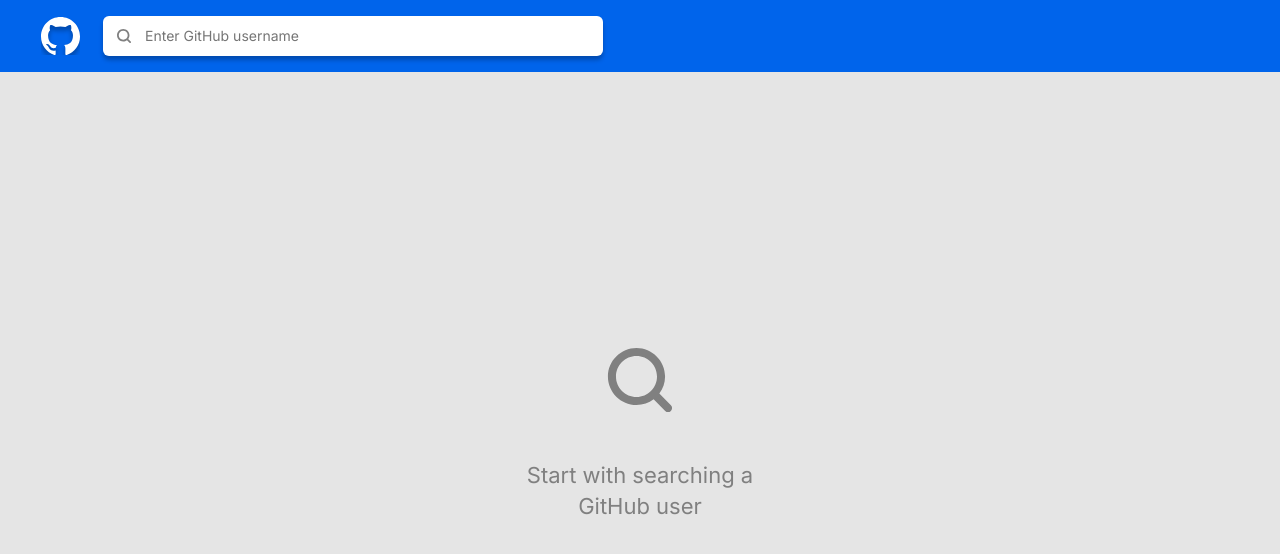
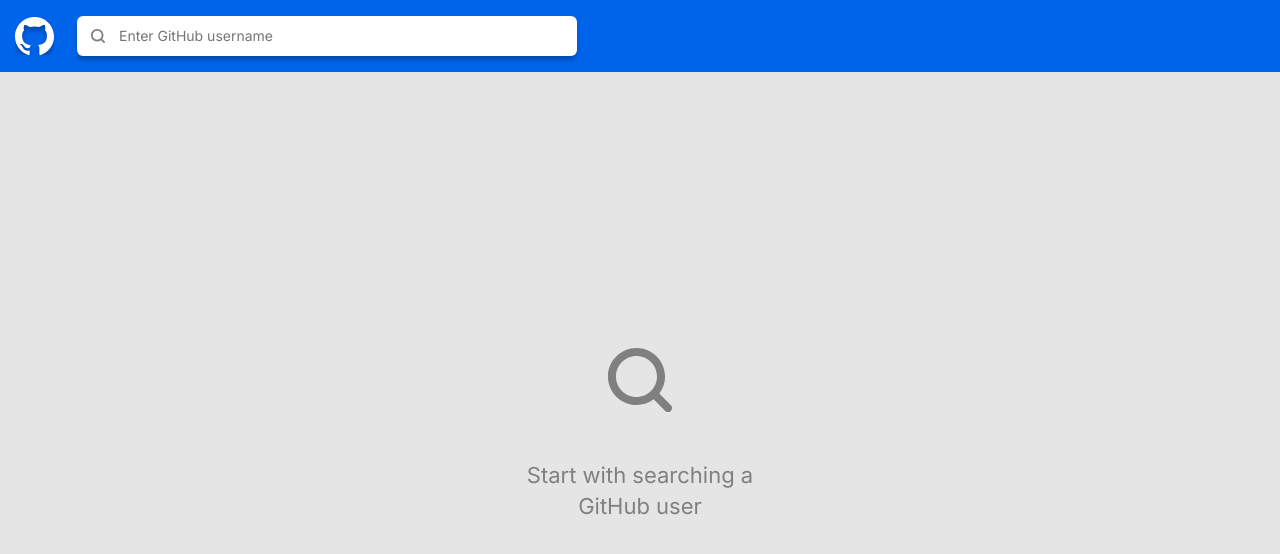
Before and after one commit to spoonya/github-searcher, a React (Create React App) app: page / in a window 1280 px wide. Shown: the top 554 px of the page. Built offline with nearby package versions, Linux system fonts and the light colour scheme.

Commit message:
fix: fetch repos

```diff
--- a/src/components/container/styles/container.js
+++ b/src/components/container/styles/container.js
@@ -4,10 +4,10 @@
   display: flex;
 
   min-height: 89vh;
-  width: 128.4rem;
+  width: 1284px;
   max-width: 100%;
   margin: 0 auto;
-  padding: 4rem 1.5rem 2.8rem;
+  padding: 4rem 15px 2.8rem;
 
   @media only screen and (max-width: 767px) {
     flex-direction: column;
--- a/src/components/header/Header.jsx
+++ b/src/components/header/Header.jsx
@@ -1,11 +1,23 @@
 import React from 'react';
 import { Link as ReactRouterLink } from 'react-router-dom';
-import { Container, GroupLeft, Form, Input, Logo, Icon } from './styles/header';
+import {
+  Container,
+  Inner,
+  GroupLeft,
+  Form,
+  Input,
+  Logo,
+  Icon,
+} from './styles/header';
 
 export default function Header(props) {
   const { children } = props;
 
-  return <Container>{children}</Container>;
+  return (
+    <Container>
+      <Inner>{children}</Inner>
+    </Container>
+  );
 }
 
 Header.Logo = function HeaderLogo(props) {
--- a/src/components/header/styles/header.js
+++ b/src/components/header/styles/header.js
@@ -1,13 +1,16 @@
 import styled from 'styled-components/macro';
 
 export const Container = styled.header`
-  padding: 1.6rem 5.6rem 1.6rem 4.1rem;
+  padding: 1.6rem 0;
 
   background-color: ${({ theme }) => theme.alpha};
+`;
 
-  @media only screen and (max-width: 480px) {
-    padding: 1.6rem 3.6rem 1.6rem 2.1rem;
-  }
+export const Inner = styled.div`
+  max-width: 100%;
+  width: 1315px;
+  padding: 0 15px;
+  margin: 0 auto;
 `;
 
 export const GroupLeft = styled.div`
--- a/src/components/profile/styles/profile.js
+++ b/src/components/profile/styles/profile.js
@@ -35,6 +35,9 @@
 `;
 
 export const Name = styled.p`
+  max-width: 30rem;
+  width: 100%;
+
   margin-bottom: 1.2rem;
 
   font-weight: 600;
--- a/src/pages/browse.page.jsx
+++ b/src/pages/browse.page.jsx
@@ -44,15 +44,22 @@
   }
 
   async function getRepos() {
-    if (login) {
+    if (!login) return;
+
+    let data = [];
+    let dataFull = [];
+    let page = 1;
+
+    do {
       const res = await fetch(
-        `https://api.github.com/users/${login}/repos?per_page=100`,
+        `https://api.github.com/users/${login}/repos?page=${page++}&per_page=100`,
       );
-      const data = await res.json();
+      data = await res.json();
+      dataFull = dataFull.concat(data);
+    } while (data.length);
 
-      if (data.length >= 1) {
-        setRepos(sortReposByLastUpdate(data));
-      }
+    if (dataFull.length) {
+      setRepos(sortReposByLastUpdate(dataFull));
     }
   }
 
```
